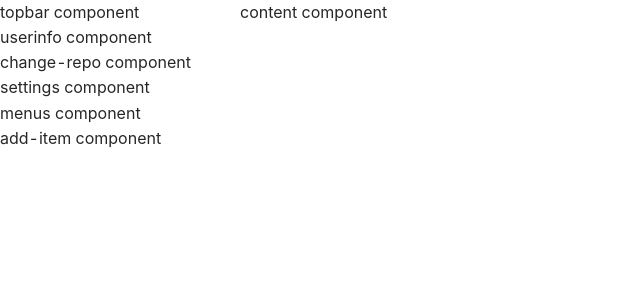
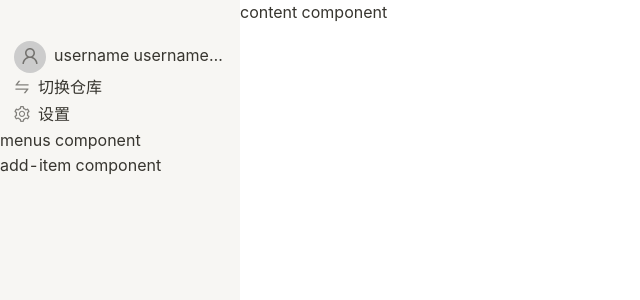
Before and after one commit to smpower/hexo-management-system, a React (Create React App) app: page / in a window 1280 px wide. Shown: the top 300 px of the page, without its empty margins (0-640 px from the left). Built offline with nearby package versions, Linux system fonts and the light colour scheme.

Commit message:
feat: 使用 emotion 编写 side-bar 组件

```diff
--- a/public/index.html
+++ b/public/index.html
@@ -1,5 +1,5 @@
 <!DOCTYPE html>
-<html lang="en">
+<html lang="zh-CN" class="hexo-management-system-html">
   <head>
     <meta charset="utf-8" />
     <link rel="icon" href="%PUBLIC_URL%/favicon.ico" />
--- a/src/components/sidebar/add-item.tsx
+++ b/src/components/sidebar/add-item.tsx
@@ -1,7 +1,7 @@
 import styled from '@emotion/styled';
 
 export const AddItem = () => {
-  return <Wrapper>add-item component</Wrapper>;
+  return <Container>add-item component</Container>;
 };
 
-const Wrapper = styled.div``;
+const Container = styled.div``;
--- a/src/components/sidebar/change-repo.tsx
+++ b/src/components/sidebar/change-repo.tsx
@@ -1,7 +1,36 @@
+import { SwapOutlined } from '@ant-design/icons';
 import styled from '@emotion/styled';
 
 export const ChangeRepo = () => {
-  return <Wrapper>change-repo component</Wrapper>;
+  return (
+    <Container>
+      <Inner>
+        <IconContainer>
+          <SwapOutlined style={{ color: '#37352F', opacity: 0.6 }} />
+        </IconContainer>
+        <TextContent>切换仓库</TextContent>
+      </Inner>
+    </Container>
+  );
 };
 
-const Wrapper = styled.div``;
+const TextContent = styled.div`
+  flex: 1;
+`;
+
+const IconContainer = styled.div`
+  padding-right: 8px;
+`;
+
+const Inner = styled.div`
+  padding: 0 14px;
+  display: flex;
+  justify-content: flex-start;
+  align-items: center;
+`;
+
+const Container = styled.div`
+  height: 27px;
+  line-height: 27px;
+  width: 100%;
+`;
--- a/src/components/sidebar/index.tsx
+++ b/src/components/sidebar/index.tsx
@@ -8,15 +8,28 @@ import { Userinfo } from './userinfo';
 
 export const Sidebar = () => {
   return (
-    <Wrapper>
+    <Container>
       <Topbar />
       <Userinfo />
       <ChangeRepo />
       <Settings />
       <Menus />
       <AddItem />
-    </Wrapper>
+    </Container>
   );
 };
 
-const Wrapper = styled.div``;
+const Container = styled.div`
+  width: 240px;
+  height: 100vh;
+  background: #f7f6f3;
+  display: flex;
+  flex-direction: column;
+  justify-content: flex-start;
+  align-items: flex-start;
+  overflow-y: scroll;
+  user-select: none;
+  &:hover .toggle-icon-wrapper {
+    opacity: 1;
+  }
+`;
--- a/src/components/sidebar/menus.tsx
+++ b/src/components/sidebar/menus.tsx
@@ -1,7 +1,7 @@
 import styled from '@emotion/styled';
 
 export const Menus = () => {
-  return <Wrapper>menus component</Wrapper>;
+  return <Container>menus component</Container>;
 };
 
-const Wrapper = styled.div``;
+const Container = styled.div``;
--- a/src/components/sidebar/settings.tsx
+++ b/src/components/sidebar/settings.tsx
@@ -1,7 +1,36 @@
+import { SettingOutlined } from '@ant-design/icons';
 import styled from '@emotion/styled';
 
 export const Settings = () => {
-  return <Wrapper>settings component</Wrapper>;
+  return (
+    <Container>
+      <Inner>
+        <IconContainer>
+          <SettingOutlined style={{ color: '#37352F', opacity: 0.6 }} />
+        </IconContainer>
+        <TextContent>设置</TextContent>
+      </Inner>
+    </Container>
+  );
 };
 
-const Wrapper = styled.div``;
+const TextContent = styled.div`
+  flex: 1;
+`;
+
+const IconContainer = styled.div`
+  padding-right: 8px;
+`;
+
+const Inner = styled.div`
+  padding: 0 14px;
+  display: flex;
+  justify-content: flex-start;
+  align-items: center;
+`;
+
+const Container = styled.div`
+  height: 27px;
+  line-height: 27px;
+  width: 100%;
+`;
--- a/src/components/sidebar/topbar.tsx
+++ b/src/components/sidebar/topbar.tsx
@@ -1,7 +1,46 @@
+import { DoubleLeftOutlined } from '@ant-design/icons';
 import styled from '@emotion/styled';
 
 export const Topbar = () => {
-  return <Wrapper>topbar component</Wrapper>;
+  return (
+    <Container>
+      <Inner className="toggle-icon-wrapper">
+        <ExtractIconWrapper>
+          <DoubleLeftOutlined style={{ color: '#37352F', opacity: 0.6 }} />
+        </ExtractIconWrapper>
+      </Inner>
+    </Container>
+  );
 };
 
-const Wrapper = styled.div``;
+const ExtractIconWrapper = styled.i`
+  cursor: pointer;
+  display: inline-block;
+  padding: 6px;
+  height: 28px;
+  line-height: 16px;
+  border-radius: 3px;
+  background-color: transparent;
+  transition: background-color ease-in-out 0.3s;
+  &:hover {
+    background-color: rgba(55, 53, 47, 0.08);
+  }
+`;
+
+export const Inner = styled.div`
+  width: 100%;
+  padding: 0 10px;
+  text-align: right;
+  opacity: 0;
+  transition: opacity ease-in-out 0.3s;
+`;
+
+const Container = styled.div`
+  height: 37px;
+  line-height: 37px;
+  width: 100%;
+  display: flex;
+  justify-content: flex-start;
+  align-items: center;
+  -webkit-app-region: drag;
+`;
--- a/src/components/sidebar/userinfo.tsx
+++ b/src/components/sidebar/userinfo.tsx
@@ -1,7 +1,54 @@
+import { Avatar } from 'antd';
+import { UserOutlined } from '@ant-design/icons';
 import styled from '@emotion/styled';
 
 export const Userinfo = () => {
-  return <Wrapper>userinfo component</Wrapper>;
+  const avatarProps = {
+    icon: <UserOutlined style={{ color: '#37352F', opacity: 0.6 }} />,
+    src: null,
+  };
+  return (
+    <Container>
+      <Inner>
+        <UserinfoIconWrapper>
+          <Avatar {...avatarProps} />
+        </UserinfoIconWrapper>
+        <UserinfoTextContent>
+          username username username username
+        </UserinfoTextContent>
+      </Inner>
+    </Container>
+  );
 };
 
-const Wrapper = styled.div``;
+export const UserinfoTextContent = styled.div`
+  flex: 1;
+  overflow-x: hidden;
+  text-overflow: ellipsis;
+  white-space: nowrap;
+`;
+
+const UserinfoIconWrapper = styled.i`
+  padding-right: 8px;
+`;
+
+const Inner = styled.div`
+  display: flex;
+  justify-content: flex-start;
+  align-items: center;
+  padding: 0 14px;
+  height: 100%;
+  width: 100%;
+  overflow-x: hidden;
+  text-overflow: ellipsis;
+  white-space: nowrap;
+`;
+
+const Container = styled.div`
+  height: 37px;
+  line-height: 37px;
+  width: 100%;
+  display: flex;
+  justify-content: flex-start;
+  align-items: center;
+`;
--- a/src/index.less
+++ b/src/index.less
@@ -1,6 +1,10 @@
-@import "~antd/dist/antd.less";
+@import '~antd/dist/antd.less';
 
 html {
+  * {
+    color: #37352f;
+  }
+
   // rem em
   // rem 相对于根元素 html 的 font-size，r 就是 root 的意思
   // em 相对于父元素的 font-size
```
